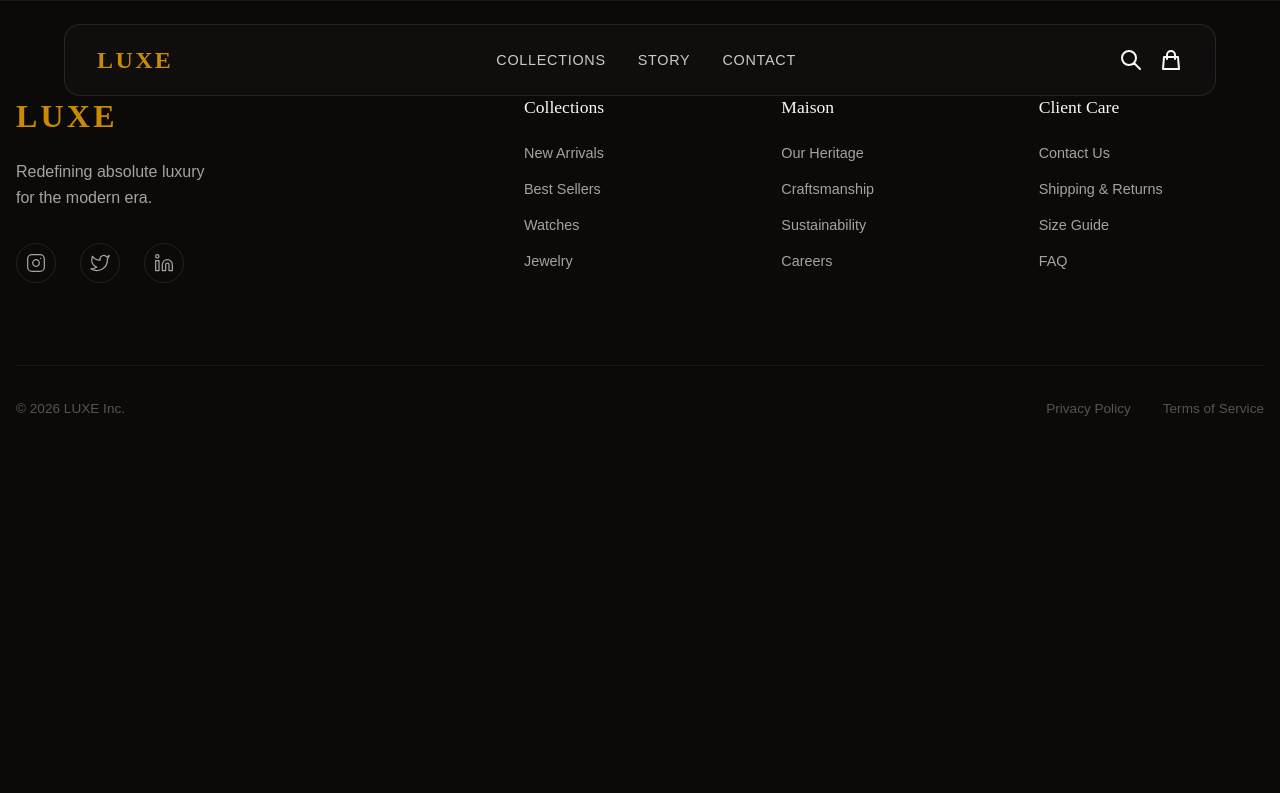
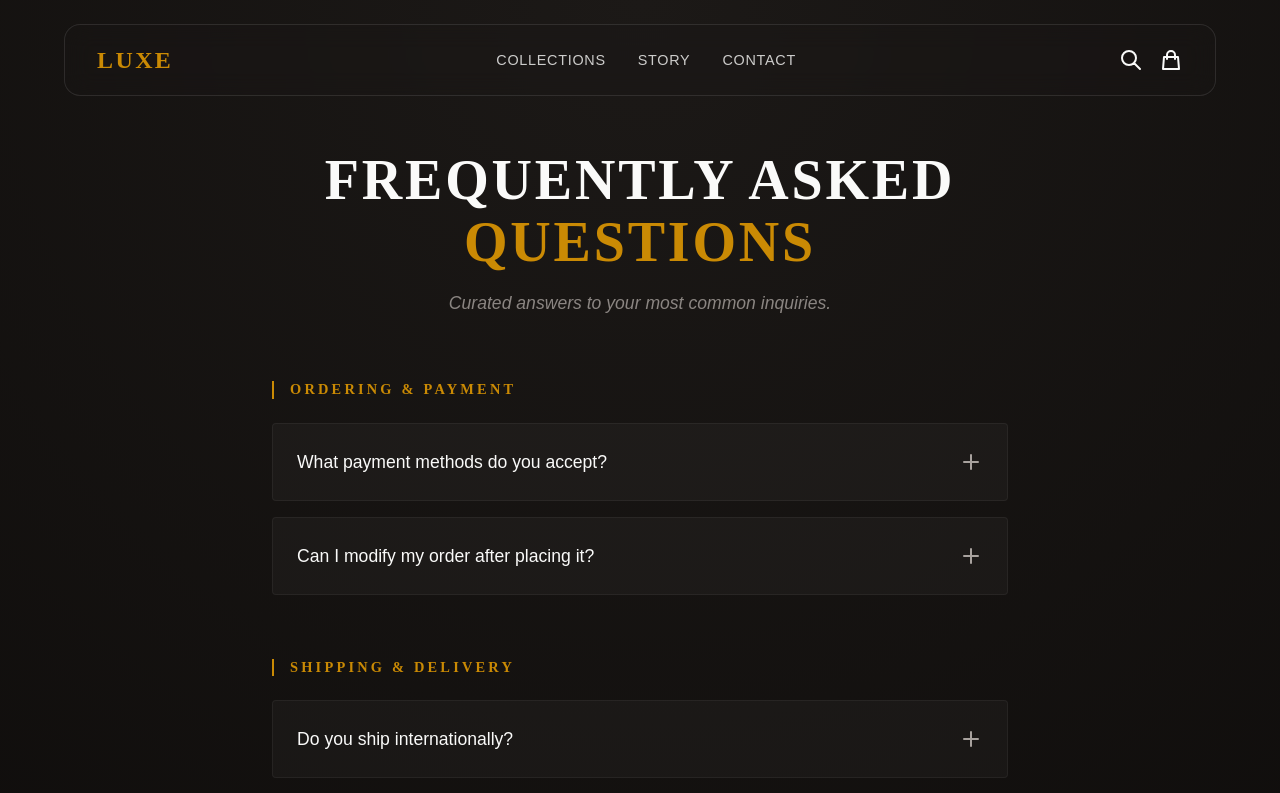
Before and after one commit to IamAshrafee/Luxury-E-commerce, a React (Vite) app: page /faq in a window 1280 px wide. Shown: the top 793 px of the page. Built offline with nearby package versions, Linux system fonts and the light colour scheme.

Commit message:
FAQ page created, and Complete

```diff
--- a/src/App.jsx
+++ b/src/App.jsx
@@ -6,6 +6,7 @@ import Home from './pages/Home'
 
 import Contact from './pages/Contact'
 import ShippingReturns from './pages/ShippingReturns'
+import FAQ from './pages/FAQ'
 
 function App() {
   return (
@@ -16,6 +17,7 @@ function App() {
           <Route path="/" element={<Home />} />
           <Route path="/contact" element={<Contact />} />
           <Route path="/shipping-returns" element={<ShippingReturns />} />
+          <Route path="/faq" element={<FAQ />} />
         </Routes>
         <Footer />
       </div>
--- a/src/components/layout/Footer.jsx
+++ b/src/components/layout/Footer.jsx
@@ -42,7 +42,7 @@ const Footer = () => {
                             <Link to="/contact">Contact Us</Link>
                             <Link to="/shipping-returns">Shipping & Returns</Link>
                             <a href="#">Size Guide</a>
-                            <a href="#">FAQ</a>
+                            <Link to="/faq">FAQ</Link>
                         </div>
                     </div>
                 </div>
--- /dev/null
+++ b/src/pages/FAQ.css
@@ -0,0 +1,183 @@
+.faq-page {
+    position: relative;
+    min-height: 100vh;
+    padding-top: 150px;
+    padding-bottom: 5rem;
+    display: flex;
+    justify-content: center;
+}
+
+.faq-bg {
+    position: absolute;
+    top: 0;
+    left: 0;
+    width: 100%;
+    height: 100%;
+    background: radial-gradient(circle at top, #1c1917 0%, #0c0a09 100%);
+    z-index: -1;
+}
+
+.faq-container {
+    max-width: 800px;
+    padding: 0 2rem;
+    z-index: 10;
+    width: 100%;
+}
+
+.faq-header {
+    text-align: center;
+    margin-bottom: 4rem;
+}
+
+.faq-title {
+    font-family: var(--font-heading);
+    font-size: 3.5rem;
+    text-transform: uppercase;
+    letter-spacing: 0.05em;
+    margin-bottom: 1rem;
+    line-height: 1.1;
+}
+
+.faq-subtitle {
+    color: var(--color-text-muted);
+    font-size: 1.1rem;
+    max-width: 500px;
+    margin: 0 auto;
+    font-style: italic;
+    opacity: 0.8;
+}
+
+.faq-section {
+    margin-bottom: 4rem;
+}
+
+.section-title {
+    font-size: 0.9rem;
+    text-transform: uppercase;
+    letter-spacing: 0.2rem;
+    color: var(--color-primary);
+    margin-bottom: 1.5rem;
+    padding-left: 1rem;
+    border-left: 2px solid var(--color-primary);
+}
+
+/* Accordion Styles */
+.accordion-group {
+    display: flex;
+    flex-direction: column;
+    gap: 1rem;
+}
+
+.accordion-item {
+    background: rgba(255, 255, 255, 0.03);
+    border: 1px solid rgba(255, 255, 255, 0.05);
+    border-radius: 4px;
+    overflow: hidden;
+    transition: all 0.3s ease;
+    cursor: pointer;
+}
+
+.accordion-item:hover {
+    background: rgba(255, 255, 255, 0.05);
+    border-color: rgba(255, 255, 255, 0.1);
+}
+
+.accordion-item.active {
+    background: rgba(12, 10, 9, 0.8);
+    border-color: rgba(202, 138, 4, 0.3);
+    box-shadow: 0 10px 30px rgba(0, 0, 0, 0.2);
+}
+
+.accordion-header {
+    padding: 1.5rem;
+    display: flex;
+    justify-content: space-between;
+    align-items: center;
+}
+
+.accordion-question {
+    font-family: var(--font-body);
+    font-size: 1.1rem;
+    color: var(--color-text);
+    font-weight: 500;
+    transition: color 0.3s ease;
+}
+
+.accordion-item.active .accordion-question {
+    color: var(--color-primary);
+}
+
+.accordion-icon {
+    color: var(--color-text-muted);
+    transition: transform 0.4s cubic-bezier(0.4, 0, 0.2, 1);
+    display: flex;
+    align-items: center;
+}
+
+.accordion-item.active .accordion-icon {
+    color: var(--color-primary);
+    transform: rotate(45deg);
+    /* Turns plus to x if using plus, or rotates chevron */
+}
+
+.accordion-body {
+    display: grid;
+    grid-template-rows: 0fr;
+    transition: grid-template-rows 0.5s cubic-bezier(0.4, 0, 0.2, 1);
+}
+
+.accordion-body.open {
+    grid-template-rows: 1fr;
+}
+
+.accordion-content {
+    overflow: hidden;
+    padding: 0 1.5rem;
+    color: var(--color-text-muted);
+    line-height: 1.7;
+    font-size: 0.95rem;
+    opacity: 0;
+    transition: opacity 0.5s ease, padding 0.5s ease;
+}
+
+.accordion-body.open .accordion-content {
+    padding: 0 1.5rem 1.5rem 1.5rem;
+    opacity: 1;
+}
+
+/* Animation Utilities if not global */
+.fade-in-up {
+    opacity: 0;
+    animation: fadeInUp 0.8s ease-out forwards;
+}
+
+.delay-1 {
+    animation-delay: 0.2s;
+}
+
+@keyframes fadeInUp {
+    from {
+        opacity: 0;
+        transform: translateY(20px);
+    }
+
+    to {
+        opacity: 1;
+        transform: translateY(0);
+    }
+}
+
+/* Responsive */
+@media (max-width: 768px) {
+    .faq-title {
+        font-size: 2.5rem;
+    }
+
+    .faq-container {
+        padding: 0 1rem;
+    }
+
+    .accordion-question {
+        font-size: 1rem;
+    }
+}
--- /dev/null
+++ b/src/pages/FAQ.jsx
@@ -0,0 +1,112 @@
+import React, { useState, useEffect } from 'react'
+import './FAQ.css'
+
+const faqData = [
+    {
+        category: "Ordering & Payment",
+        items: [
+            {
+                question: "What payment methods do you accept?",
+                answer: "We accept all major credit cards (Visa, MasterCard, American Express), PayPal, and Apple Pay. For bespoke orders, wire transfer options are available upon request."
+            },
+            {
+                question: "Can I modify my order after placing it?",
+                answer: "Due to our commitment to prompt processing, we can only modify orders within 1 hour of placement. Please contact our concierge immediately for assistance."
+            }
+        ]
+    },
+    {
+        category: "Shipping & Delivery",
+        items: [
+            {
+                question: "Do you ship internationally?",
+                answer: "Yes, Maison Luxe offers complimentary express shipping to over 50 countries worldwide. All international shipments are fully insured and require a signature upon delivery."
+            },
+            {
+                question: "How can I track my package?",
+                answer: "Once your order is dispatched, you will receive a shipping confirmation email containing your tracking number and a link to monitor your delivery's progress."
+            }
+        ]
+    },
+    {
+        category: "Product Care",
+        items: [
+            {
+                question: "How should I care for my leather goods?",
+                answer: "We recommend keeping leather items away from direct sunlight and moisture. Clean with a soft, dry cloth. For deep cleaning, please consult a professional leather specialist."
+            },
+            {
+                question: "Do you offer repair services?",
+                answer: "Maison Luxe offers a lifetime repair service for manufacturing defects. For wear and tear, our atelier provides restoration services for a nominal fee."
+            }
+        ]
+    }
+];
+
+const FAQ = () => {
+    // Scroll to top on mount
+    useEffect(() => {
+        window.scrollTo(0, 0);
+    }, []);
+
+    const [openIndex, setOpenIndex] = useState(null);
+
+    const toggleAccordion = (index) => {
+        setOpenIndex(openIndex === index ? null : index);
+    };
+
+    return (
+        <div className="faq-page">
+            <div className="faq-bg"></div>
+            <div className="container faq-container">
+                <header className="faq-header fade-in-up">
+                    <h1 className="faq-title">Frequently Asked <span className="gold-text">Questions</span></h1>
+                    <p className="faq-subtitle">
+                        Curated answers to your most common inquiries.
+                    </p>
+                </header>
+
+                <div className="faq-content fade-in-up delay-1">
+                    {faqData.map((section, sIndex) => (
+                        <div key={sIndex} className="faq-section">
+                            <h2 className="section-title">{section.category}</h2>
+                            <div className="accordion-group">
+                                {section.items.map((item, iIndex) => {
+                                    const uniqueIndex = `${sIndex}-${iIndex}`;
+                                    const isOpen = openIndex === uniqueIndex;
+
+                                    return (
+                                        <div
+                                            key={uniqueIndex}
+                                            className={`accordion-item ${isOpen ? 'active' : ''}`}
+                                            onClick={() => toggleAccordion(uniqueIndex)}
+                                        >
+                                            <div className="accordion-header">
+                                                <span className="accordion-question">{item.question}</span>
+                                                <span className="accordion-icon">
+                                                    <svg width="24" height="24" viewBox="0 0 24 24" fill="none" stroke="currentColor" strokeWidth="2" strokeLinecap="round" strokeLinejoin="round">
+                                                        <line x1="12" y1="5" x2="12" y2="19"></line>
+                                                        <line x1="5" y1="12" x2="19" y2="12"></line>
+                                                    </svg>
+                                                </span>
+                                            </div>
+                                            <div
+                                                className={`accordion-body ${isOpen ? 'open' : ''}`}
+                                            >
+                                                <div className="accordion-content">
+                                                    <p>{item.answer}</p>
+                                                </div>
+                                            </div>
+                                        </div>
+                                    );
+                                })}
+                            </div>
+                        </div>
+                    ))}
+                </div>
+            </div>
+        </div>
+    )
+}
+
+export default FAQ
```
